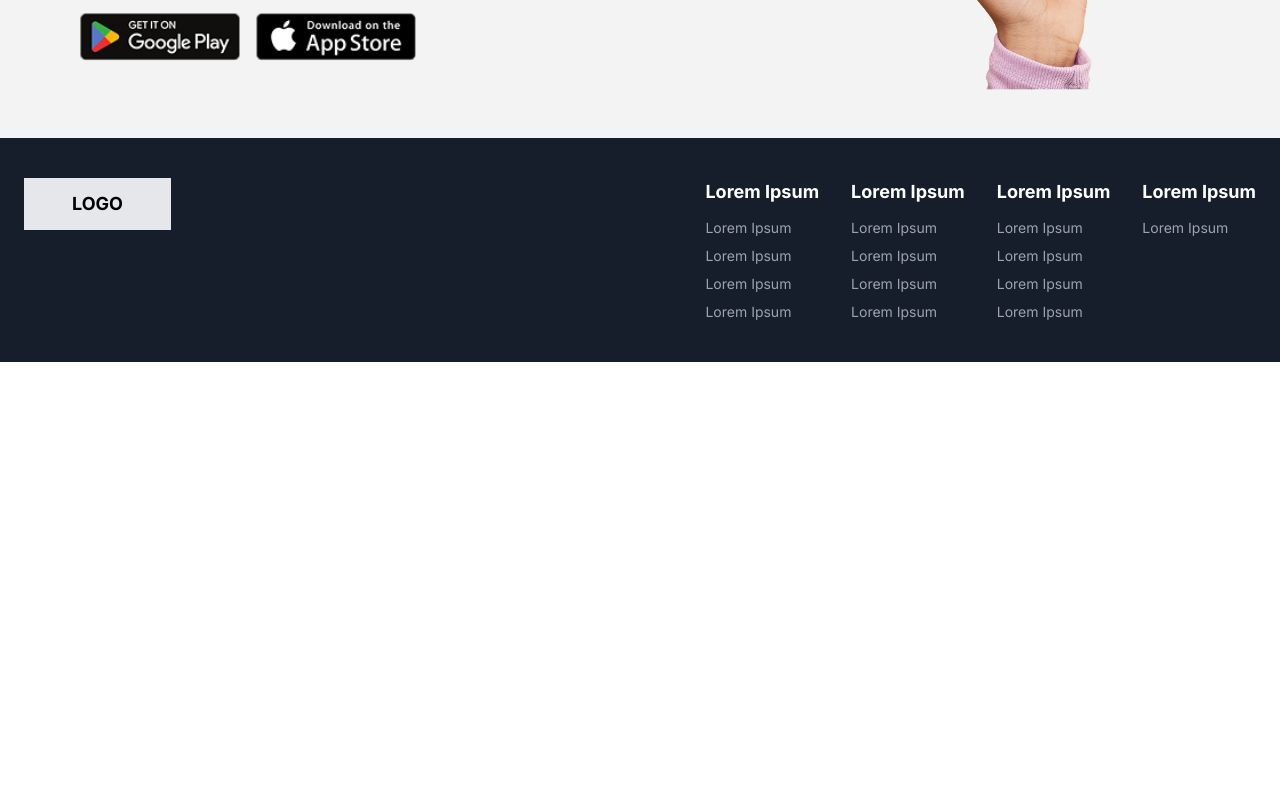
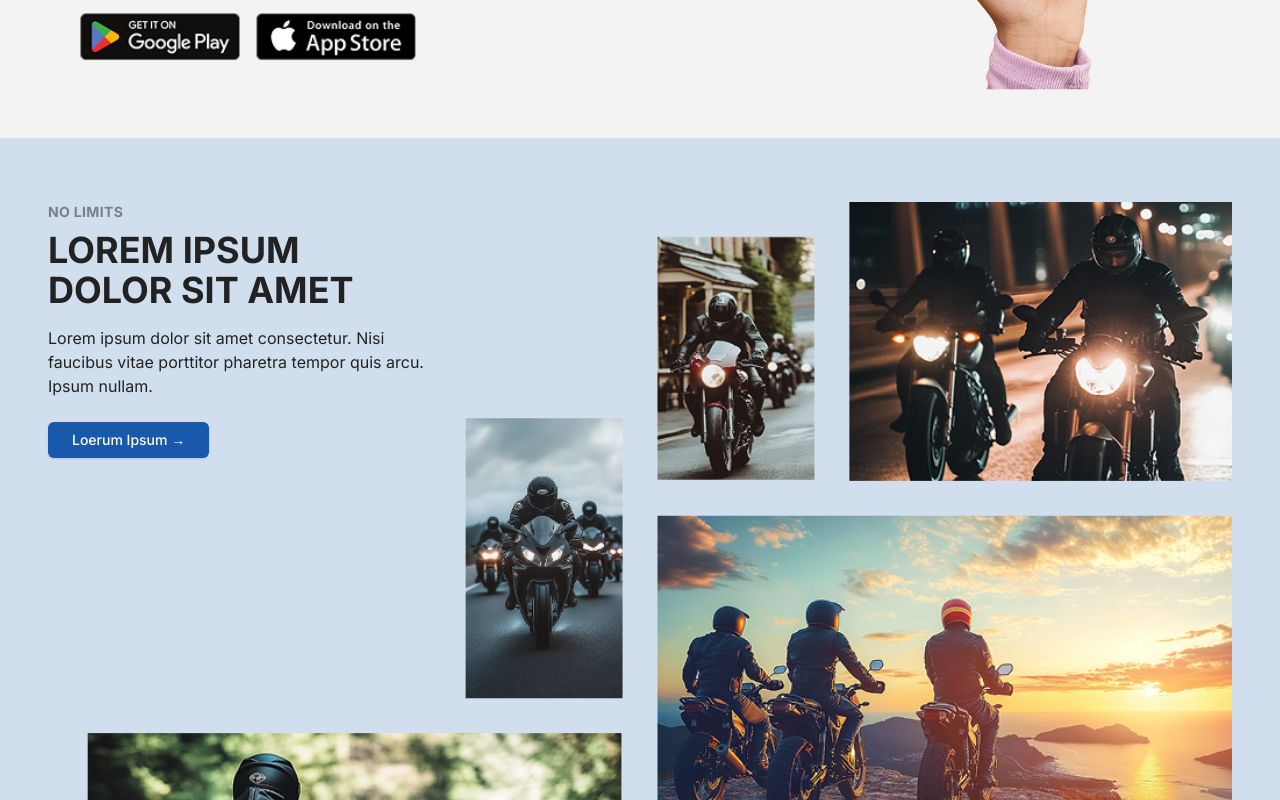
Before and after one commit to scryptwiz/landing-page, a Next.js app: page / in a window 1280 px wide. Shown: the part 6720-7520 px from the top of the page. Before the commit the page ends 7082 px from the top, so only its background shows below. Built offline with nearby package versions, Linux system fonts and the light colour scheme.

Commit message:
feat: added section 7

```diff
--- a/src/app/(home)/page.tsx
+++ b/src/app/(home)/page.tsx
@@ -9,6 +9,7 @@ import RequestQuoteForm from "@/components/sections/req-quote-section";
 import AppPromoSection from "@/components/sections/promo-section6";
 import Footer from "@/components/sections/footer";
 import Navbar from "@/components/sections/navbar";
+import Section7 from "@/components/sections/section7";
 
 const HomePage = () => {
     return (
@@ -25,6 +26,7 @@ const HomePage = () => {
             <Section5/>
             <RequestQuoteForm/>
             <AppPromoSection/>
+            <Section7/>
             <Footer/>
         </div>
     );
--- /dev/null
+++ b/src/components/sections/section7.tsx
@@ -0,0 +1,43 @@
+"use client";
+
+import Image from "next/image";
+import { Button } from "@/components/ui/button";
+import { motion } from "framer-motion";
+import IMAGES from "@/constants/images";
+
+export default function Section7() {
+    return (
+        <section className="relative bg-p1/20 pt-16 px-4 sm:px-6 lg:px-12 overflow-hidden h-[400px] md:h-[860px]">
+            <div className="relative max-w-screen-2xl mx-auto flex flex-col h-full md:flex-row gap-12">
+
+                {/* Background Image - Spans max-width but adjusts height to content */}
+                <Image
+                    src={IMAGES.GROUPED_BIKE}
+                    alt="Background Bike Images"
+                    fill
+                    className="absolute top-0 left-0 w-full h-fit object-cover opacity-30 md:opacity-100 pointer-events-none"
+                />
+
+                {/* Content Wrapper */}
+                <motion.div
+                    className="relative z-10 w-full md:max-w-sm lg:max-w-sm text-center md:text-left"
+                    initial={{ opacity: 0, x: -30 }}
+                    animate={{ opacity: 1, x: 0 }}
+                    transition={{ duration: 0.5 }}
+                >
+                    <h3 className="text-s1/50 text-sm font-semibold tracking-wide">NO LIMITS</h3>
+                    <h2 className="text-3xl sm:text-4xl font-bold text-s1 mt-2 leading-tight">
+                        LOREM IPSUM DOLOR SIT AMET
+                    </h2>
+                    <p className="text-s1 mt-4">
+                        Lorem ipsum dolor sit amet consectetur. Nisi faucibus vitae porttitor pharetra
+                        tempor quis arcu. Ipsum nullam.
+                    </p>
+                    <Button className="mt-6 bg-p1 hover:bg-p1/90 text-white px-6 py-3">
+                        Loerum Ipsum →
+                    </Button>
+                </motion.div>
+            </div>
+        </section>
+    );
+}
--- a/src/constants/images.ts
+++ b/src/constants/images.ts
@@ -5,6 +5,7 @@ const IMAGES = {
     SECTION3_IMAGE: "/images/section_3.png",
     SECTION5_IMAGE: "/images/section_5.png",
     SECTION6_IMAGE: "/images/section6_img.png",
+    GROUPED_BIKE: "/images/grouped_bike.png",
     LOGOS: {
         APPLE_STORE: "/logo/apple_store.png",
         GOOGLE_PLAY: "/logo/google_play.png",
```
Also changed, not shown: public/images/grouped_bike.png (added).
